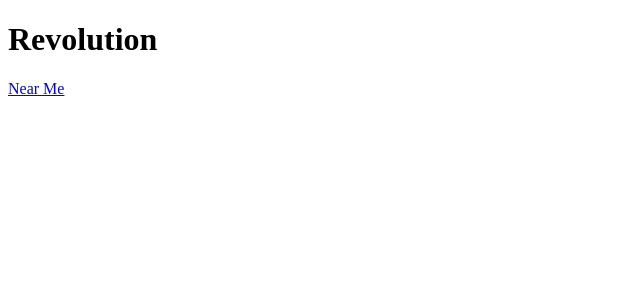
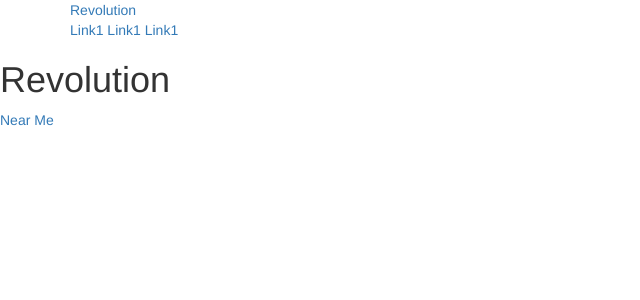
Before and after one commit to kareemassad/Empower, a Flask app: page / in a window 1280 px wide. Shown: the top 300 px of the page, without its empty margins (0-640 px from the left). Run offline with Flask 2, Linux system fonts and the light colour scheme; style sheets or scripts are compiled from the project's sources; parts of the project's set-up code (start-up, migrations or seed data) failed here and were passed over; some libraries are stand-ins or nearby versions.

Commit message:
replaced scss with css and began work on index

```diff
--- /dev/null
+++ b/css/style.css
@@ -0,0 +1,3 @@
+h1{
+    text-align: center;
+}
--- a/css/styles.scss
+++ /dev/null
@@ -1,6 +0,0 @@
-h1{
-    ul{
-        text-align: center;
-    }
-
-}
--- a/templates/index.html
+++ b/templates/index.html
@@ -1,16 +1,34 @@
 <!DOCTYPE html>
 <html>
+
 <head>
-        <link rel="stylesheet" href="style.css">
+    <!-- SCSS -->
+    <link rel="stylesheet" href="style.scss">
+    <!-- Bootstrap -->
+    <link rel="stylesheet" href="https://maxcdn.bootstrapcdn.com/bootstrap/3.4.0/css/bootstrap.min.css">
     <meta charset="utf-8">
     <meta http-equiv="X-UA-Compatible" content="IE=edge">
     <title>Revolution</title>
 
 </head>
+
 <body>
+    <nav>
+        <div class="container">
+            <a class="logo" href="index.html">
+                <span class="lite">Revolution</span>
+            </a>
+            <div class="links">
+                <a href="source" target="_blank">Link1</a>
+                <a href="source" target="_blank">Link1</a>
+                <a href="source" target="_blank">Link1</a>
+            </div>
+        </div>
+    </nav>
     <h1>Revolution</h1>
 
     <a href="nearMe">Near Me</a>
 
 </body>
+
 </html>
```
Lines whose indentation alone changed are shown as unchanged.
